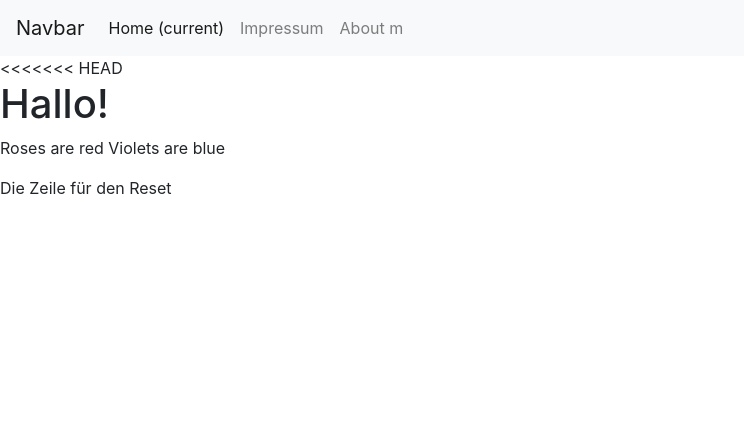
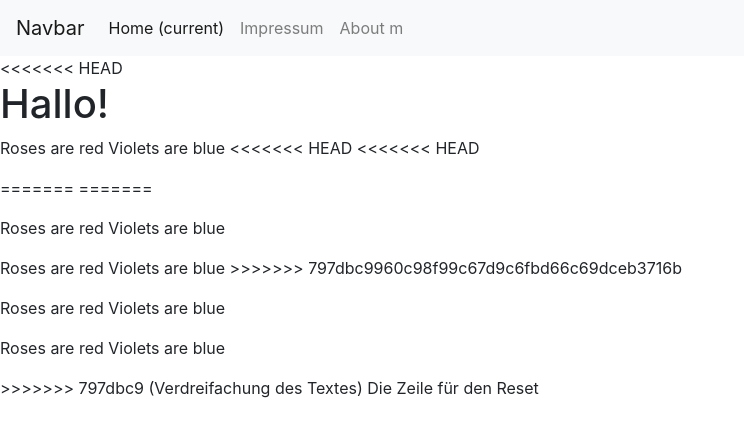
Before and after one commit to CAOSKAR/second, a plain HTML site: page index.html in a window 1280 px wide. Shown: the whole page, without its empty margins (0-744 px from the left). Drawn offline with nearby package versions, Linux system fonts and the light colour scheme; files that its build step writes are made by us from their sources.

Commit message:
MOD_INDEX_HTML_20240222

```diff
--- a/index.html
+++ b/index.html
@@ -33,7 +33,30 @@ id="navbarSupportedContent">
     <p>
     Roses are red
     Violets are blue
+<<<<<<< HEAD
+<<<<<<< HEAD
     </p>
+=======
+=======
+</p>
+<p>
+    Roses are red
+    Violets are blue
+</p>
+<p>
+    Roses are red
+    Violets are blue
+>>>>>>> 797dbc9960c98f99c67d9c6fbd66c69dceb3716b
+</p>
+<p>
+    Roses are red
+    Violets are blue
+</p>
+<p>
+    Roses are red
+    Violets are blue
+</p>
+>>>>>>> 797dbc9 (Verdreifachung des Textes)
     <!-- Optional JavaScript -->
     <!-- jQuery first, then Popper.js, then Bootstrap JS -->
     <script src="https://code.jquery.com/jquery-3.5.1.slim.min.js" integrity="sha384-DfXdz2htPH0lsSSs5nCTpuj/zy4C+OGpamoFVy38MVBnE+IbbVYUew+OrCXaRkfj" crossorigin="anonymous"></script>
```
